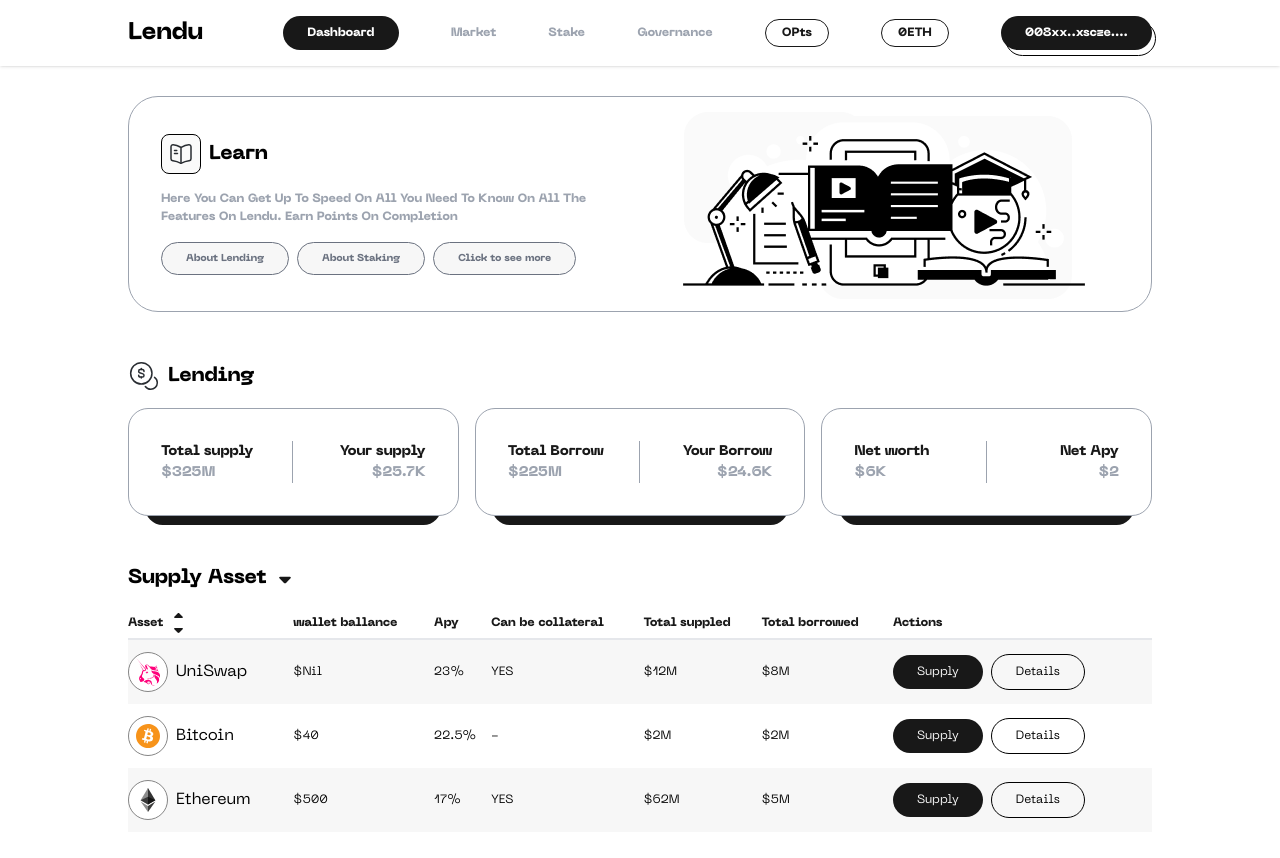
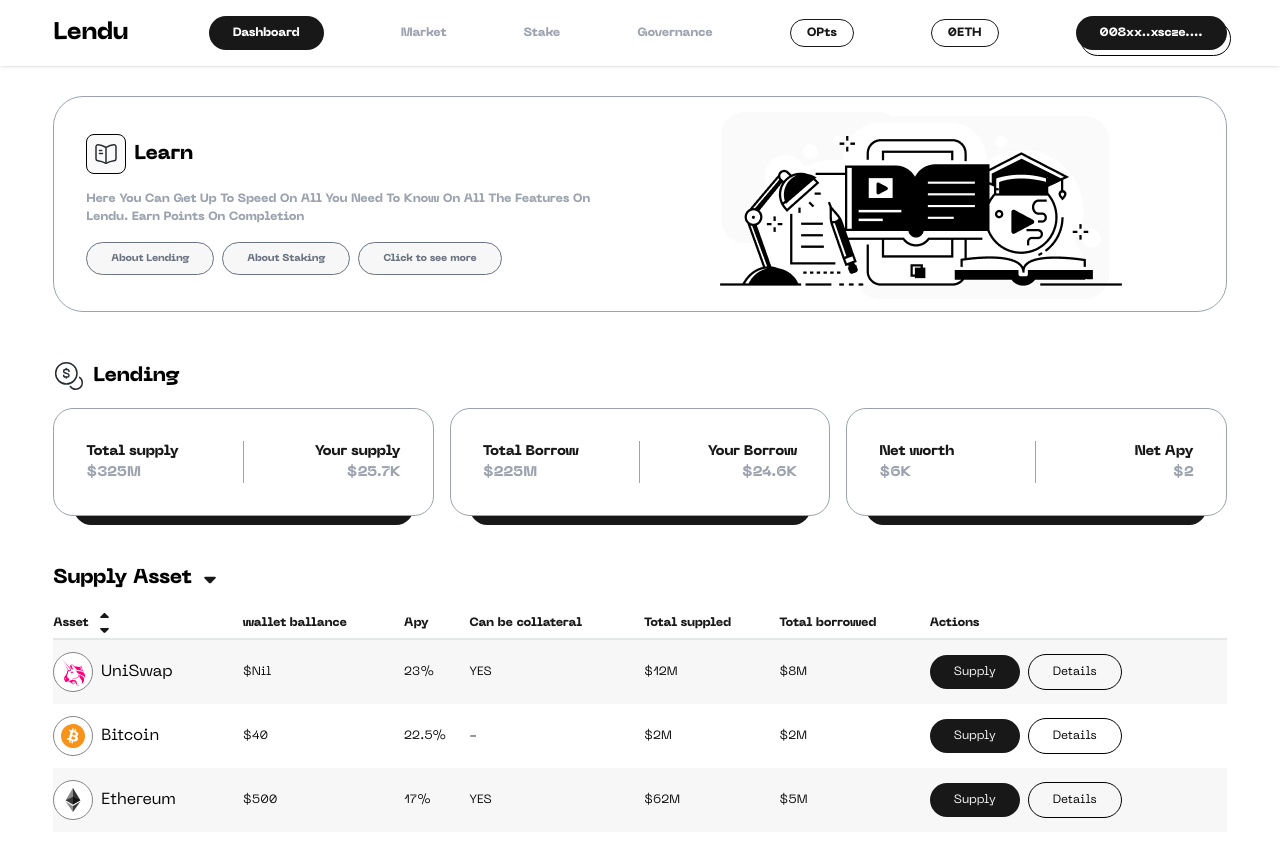
Before and after one commit to Mitchellakr/Lendu-lending-page, a React (Create React App) app: page / in a window 1280 px wide. Shown: the top 858 px of the page. Built offline with nearby package versions, Linux system fonts and the light colour scheme.

Commit message:
increased the width of the webpage

```diff
--- a/src/Component/HeroSection.jsx
+++ b/src/Component/HeroSection.jsx
@@ -5,7 +5,7 @@ import learnicon from '../Images/learn-icon.svg'
 const HeroSection = () => {
     return (
         <section className="w-full pt-[8em]">
-            <div className="relative w-4/5 max-w-screen-xl mx-auto rounded-[30px] shadow-3xl md:shadow-none items-center border border-solid border-gray-400 py-2 px-8 grid md:grid-cols-2 grid-cols-1 gap-4">
+            <div className="relative w-11/12 max-w-screen-xl mx-auto rounded-[30px] shadow-3xl md:shadow-none items-center border border-solid border-gray-400 py-2 px-8 grid md:grid-cols-2 grid-cols-1 gap-4">
                 <div className='flex flex-col items-start '>
                     <div className="learn flex items-center gap-2 py-2">
                         <img src={learnicon} alt="learn icon" />
--- a/src/Component/Lending.jsx
+++ b/src/Component/Lending.jsx
@@ -31,7 +31,7 @@ const Lending = () => {
 
     return (
 
-        <div className="my-8 mt-[4em] w-4/5 max-w-screen-xl mx-auto">
+        <div className="my-8 mt-[4em] w-11/12 max-w-screen-xl mx-auto">
             <div className='flex items-center gap-2 pb-4'>
                 <img src={lendingIcon} alt="lending icon" />
                 <h2 className='text-xl'>Lending</h2>
--- a/src/Component/Navbar.jsx
+++ b/src/Component/Navbar.jsx
@@ -13,7 +13,7 @@ const Navbar = () => {
             {/* this is the header section*/}
 
             <header className='w-full fixed bg-white shadow z-50'>
-                <div className="w-4/5 max-w-screen-xl mx-auto flex md:items-center justify-between py-4 item-start ">
+                <div className="w-11/12 max-w-screen-xl mx-auto flex md:items-center justify-between py-4 item-start ">
                     <h1 className='text-2xl mr-20'>Lendu</h1>
 
                     {/* Desktop Nav */}
--- a/src/Component/SupplyAsset.jsx
+++ b/src/Component/SupplyAsset.jsx
@@ -40,7 +40,7 @@ const SupplyAsset = () => {
     ]
 
     return (
-        <div className="my-8 mt-[4em] w-4/5 max-w-screen-xl mx-auto">
+        <div className="my-8 mt-[4em] w-11/12 max-w-screen-xl mx-auto">
             <div className='flex items-center gap-2 pb-4'>
                 <h2 className='text-xl'>Supply Asset</h2>
                 <img className='pt-1 w-[20px]' src={arrow} alt="lending icon" />
```
